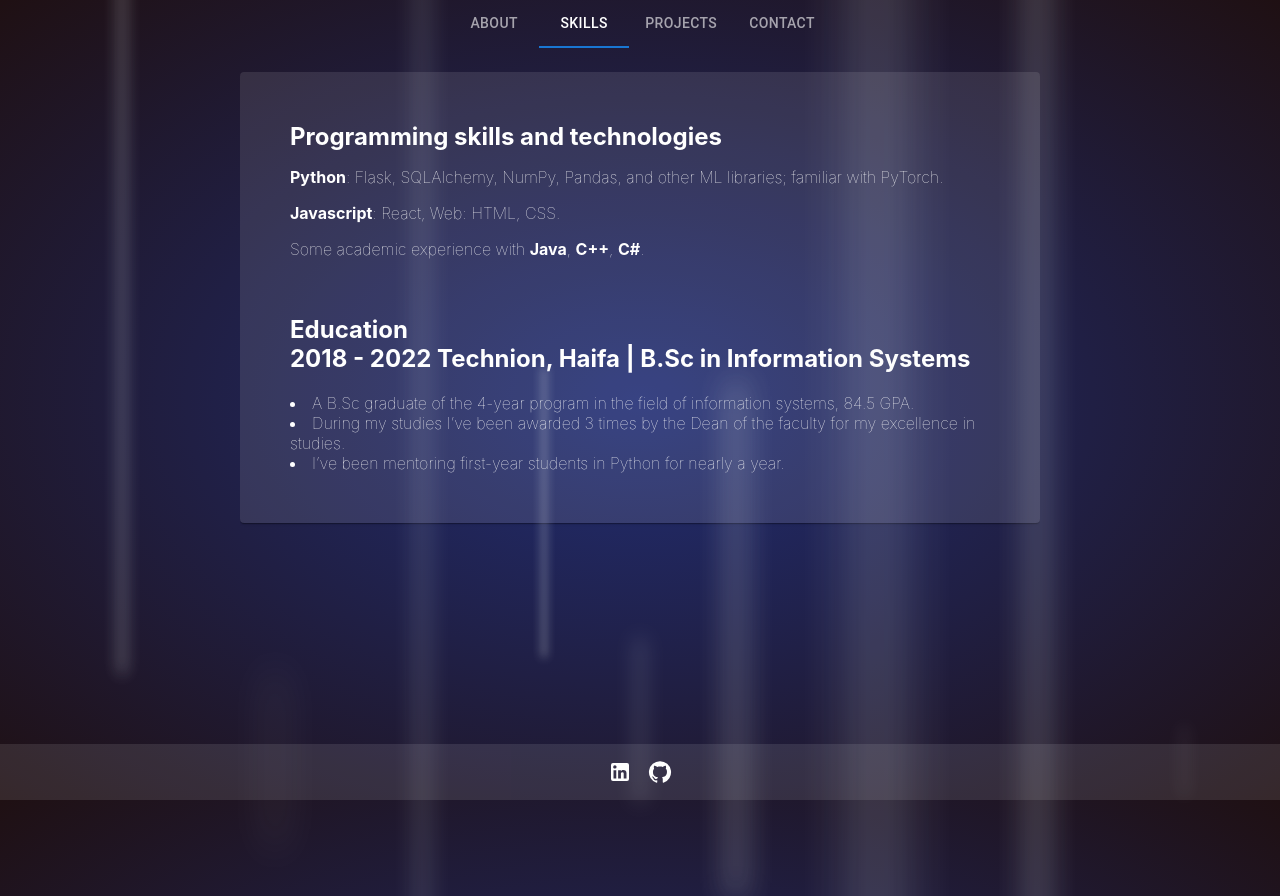
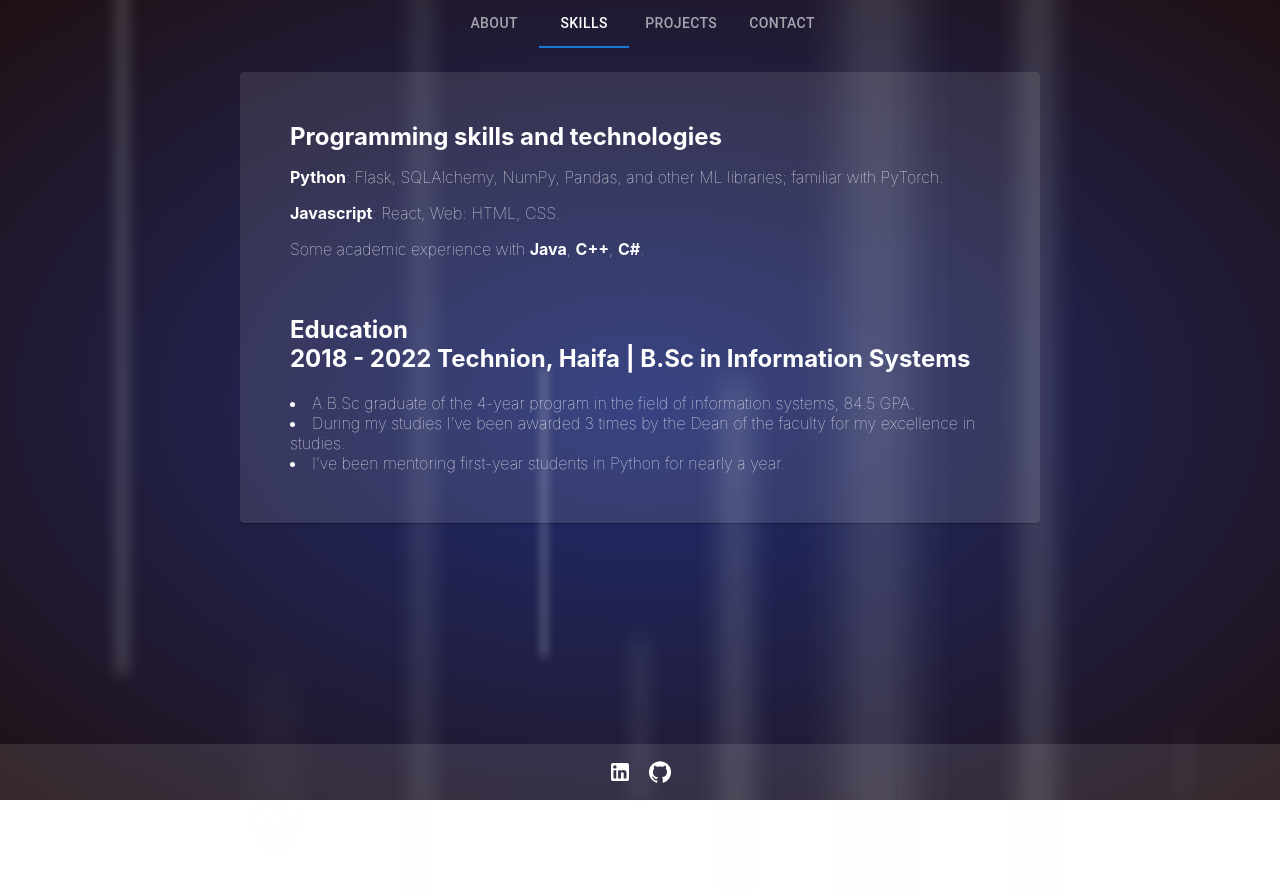
Before and after one commit to saashd/MyPortfolio, a React (Create React App) app: page / in a window 1280 px wide. Both pictures are taken after a click on the tab "SKILLS". After the commit the page ends 800 px from the top, so only its background shows below. Built offline with nearby package versions, Linux system fonts and the light colour scheme; the HTML template or start-up script is replaced by a standard one.

Commit message:
update style

```diff
--- a/src/components/style.css
+++ b/src/components/style.css
@@ -537,12 +537,12 @@ button:focus {
 
     .projects {
         width: 100vh;
-        height: 100vh;
+        height: 70vh;
     }
 
     .skills {
         width: 100vh;
-        height: 100vh;
+        height: 70vh;
     }
 
 }
```
Also changed, not shown: src/icons/meme.jpg (added).
